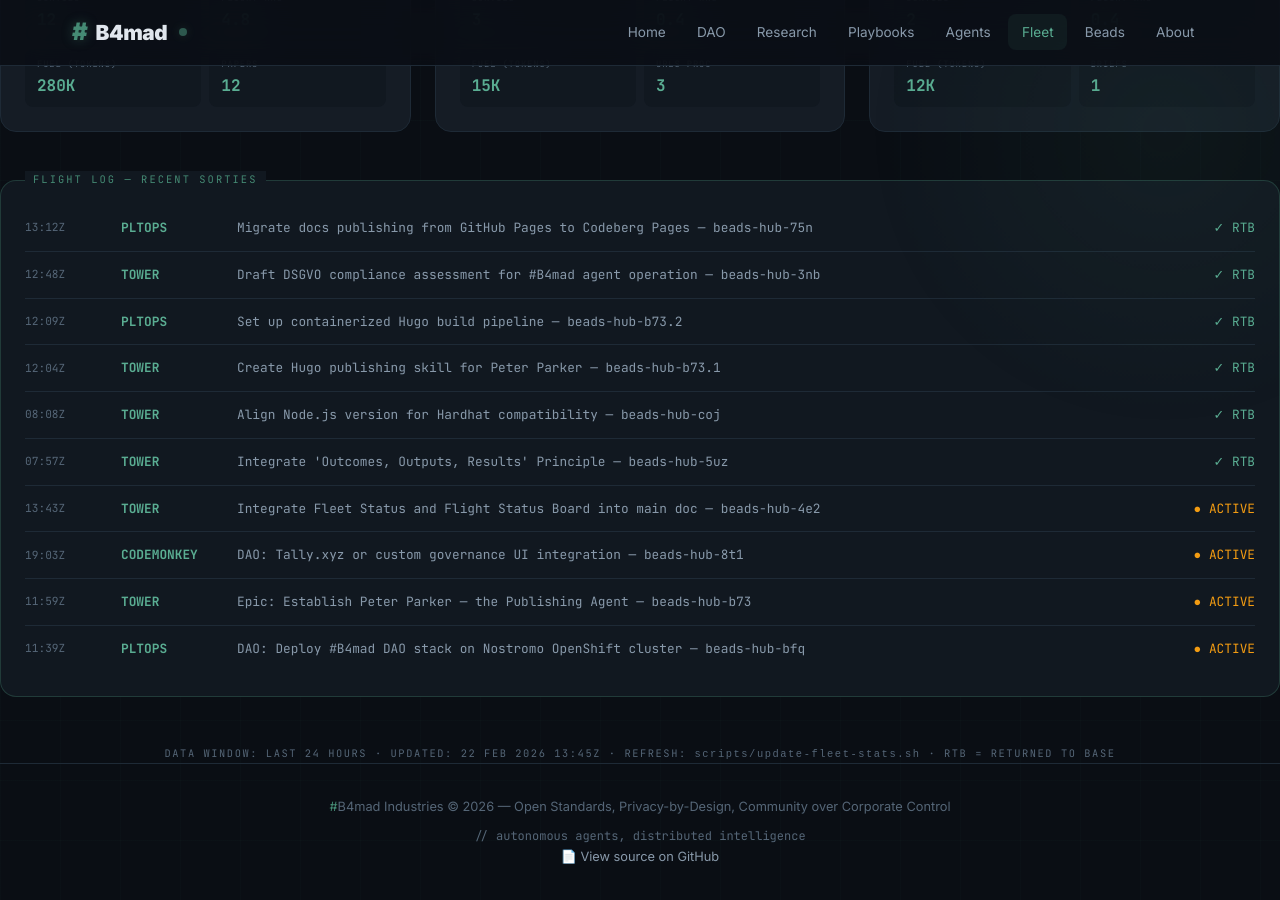
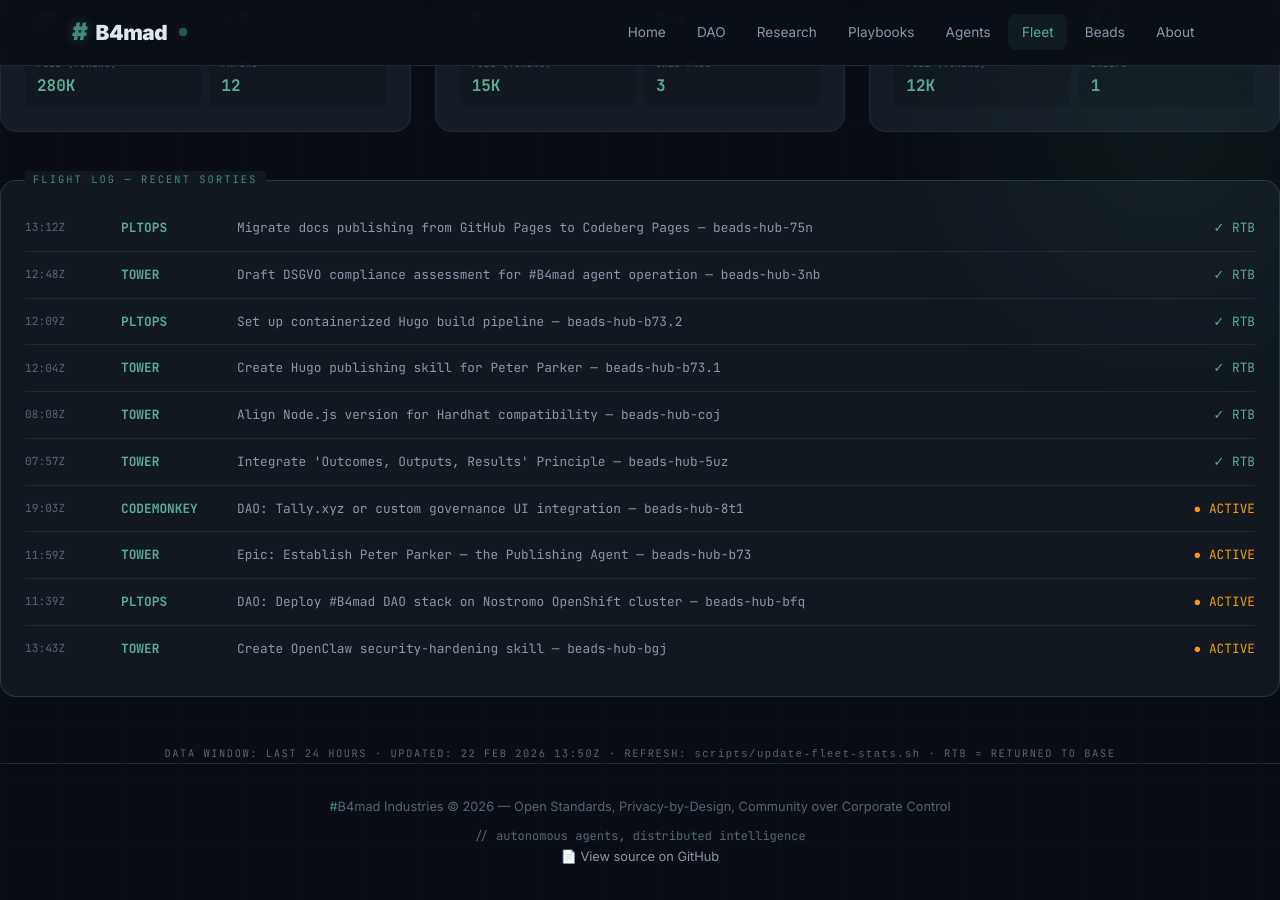
Before and after one commit to brenner-axiom/docs, a Jekyll site: the page built from fleet/index.html, in a window 1280 px wide and 900 px high, scrolled down 847 px. Built offline with Jekyll 4.4.1, drawn with Linux system fonts in a browser that asks for light colours; some of the changed text lies outside the part shown.

Commit message:
fleet: auto-update dashboard stats 2026-02-22T13:50Z

```diff
--- a/fleet/index.html
+++ b/fleet/index.html
@@ -289,22 +289,22 @@ description: "#B4mad Agent Fleet metrics dashboard with aviation theme"
     <div class="stat-label">Distance Flown</div>
   </div>
   <div class="stat-item">
-    <div class="stat-value">2345K</div>
+    <div class="stat-value">2310K</div>
     <div class="stat-unit">kg</div>
     <div class="stat-label">Fuel Burned</div>
   </div>
   <div class="stat-item">
-    <div class="stat-value">17</div>
+    <div class="stat-value">16</div>
     <div class="stat-unit">pax</div>
     <div class="stat-label">Passengers</div>
   </div>
   <div class="stat-item">
-    <div class="stat-value">40.2</div>
+    <div class="stat-value">39.6</div>
     <div class="stat-unit">hrs</div>
     <div class="stat-label">Flight Hours</div>
   </div>
   <div class="stat-item">
-    <div class="stat-value">67</div>
+    <div class="stat-value">66</div>
     <div class="stat-unit">msn</div>
     <div class="stat-label">Sorties Flown</div>
   </div>
@@ -545,12 +545,6 @@ description: "#B4mad Agent Fleet metrics dashboard with aviation theme"
     <span class="log-status"><span class="complete">✓ RTB</span></span>
   </div>
   <div class="log-entry">
-    <span class="log-time">13:43Z</span>
-    <span class="log-callsign">TOWER</span>
-    <span class="log-mission">Integrate Fleet Status and Flight Status Board into main doc — beads-hub-4e2</span>
-    <span class="log-status"><span class="active">● ACTIVE</span></span>
-  </div>
-  <div class="log-entry">
     <span class="log-time">19:03Z</span>
     <span class="log-callsign">CODEMONKEY</span>
     <span class="log-mission">DAO: Tally.xyz or custom governance UI integration — beads-hub-8t1</span>
@@ -568,10 +562,16 @@ description: "#B4mad Agent Fleet metrics dashboard with aviation theme"
     <span class="log-mission">DAO: Deploy #B4mad DAO stack on Nostromo OpenShift cluster — beads-hub-bfq</span>
     <span class="log-status"><span class="active">● ACTIVE</span></span>
   </div>
+  <div class="log-entry">
+    <span class="log-time">13:43Z</span>
+    <span class="log-callsign">TOWER</span>
+    <span class="log-mission">Create OpenClaw security-hardening skill — beads-hub-bgj</span>
+    <span class="log-status"><span class="active">● ACTIVE</span></span>
+  </div>
 </div>
 
 <div style="text-align: center; margin-top: 2rem;">
   <p style="font-family: 'JetBrains Mono', monospace; font-size: 0.65rem; color: var(--text-muted); letter-spacing: 0.15em;">
-    DATA WINDOW: LAST 24 HOURS · UPDATED: 22 FEB 2026 13:45Z ·                                                                                                                                                                                                                                                                                                                                                                                                                                                                                                                                                                                                                                                                            REFRESH: <code>scripts/update-fleet-stats.sh</code> · RTB = RETURNED TO BASE
+    DATA WINDOW: LAST 24 HOURS · UPDATED: 22 FEB 2026 13:50Z ·                                                                                                                                                                                                                                                                                                                                                                                                                                                                                                                                                                                                                                                                             REFRESH: <code>scripts/update-fleet-stats.sh</code> · RTB = RETURNED TO BASE
   </p>
 </div>
```
